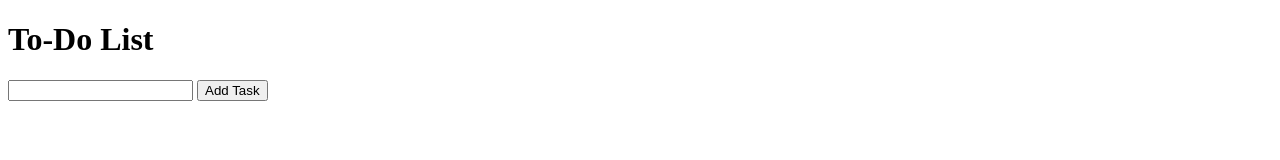
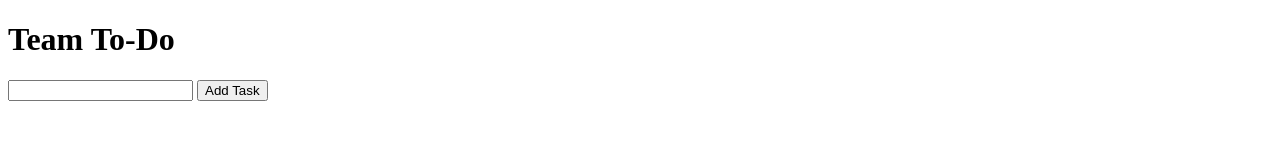
Before and after one commit to Srisudharsan-Epam/To-do-list, a plain HTML site: page index.html in a window 1280 px wide. Shown: the top 160 px of the page. Drawn offline with Linux system fonts and the light colour scheme.

Commit message:
Rename to Team To-Do

```diff
--- a/index.html
+++ b/index.html
@@ -7,7 +7,7 @@
   <link rel="stylesheet" href="style.css">
 </head>
 <body>
-  <h1>To-Do List</h1>
+  <h1>Team To-Do</h1>
   <ul id="tasks"></ul>
   <form>
     <input type="text">
```
